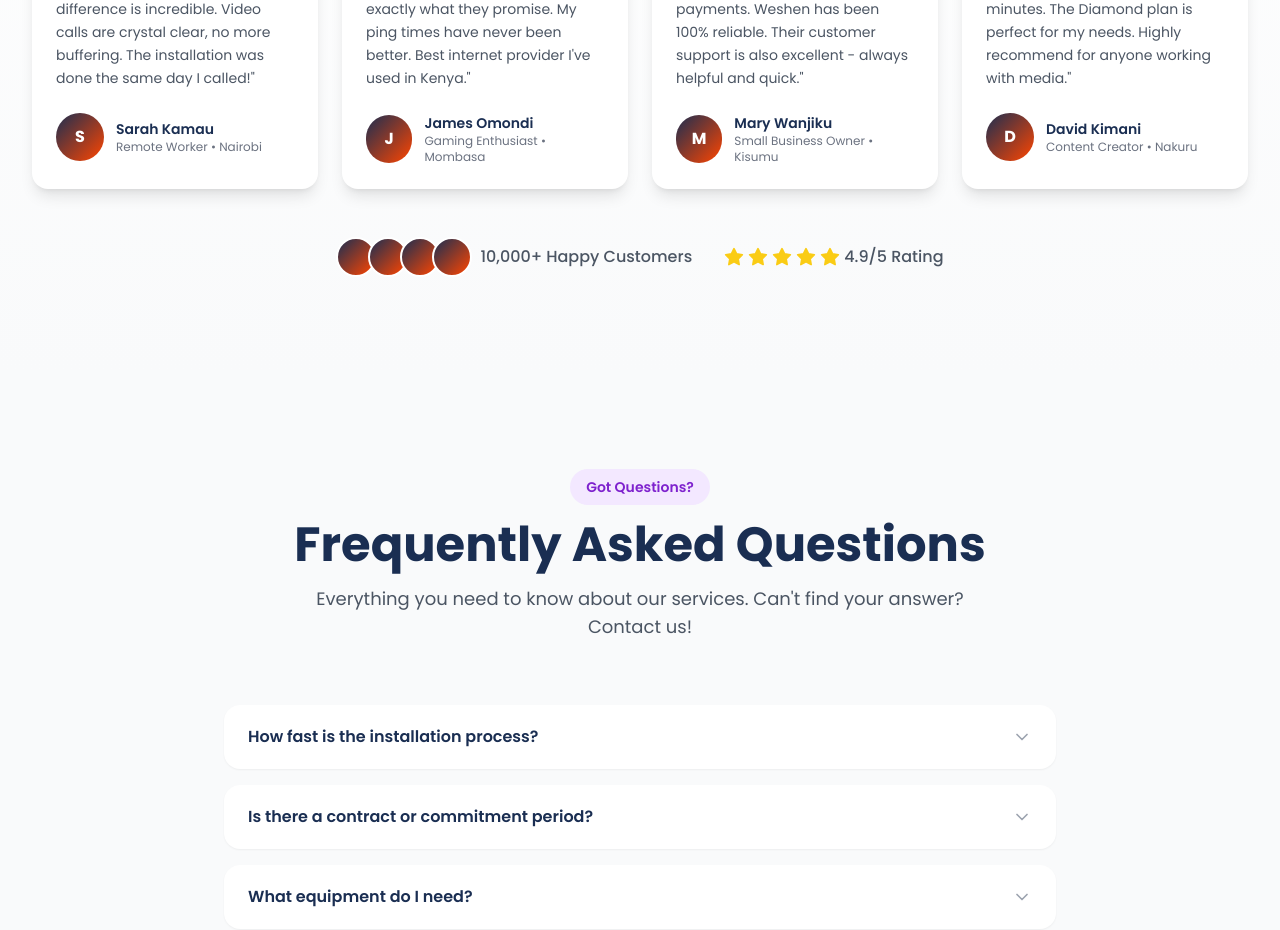
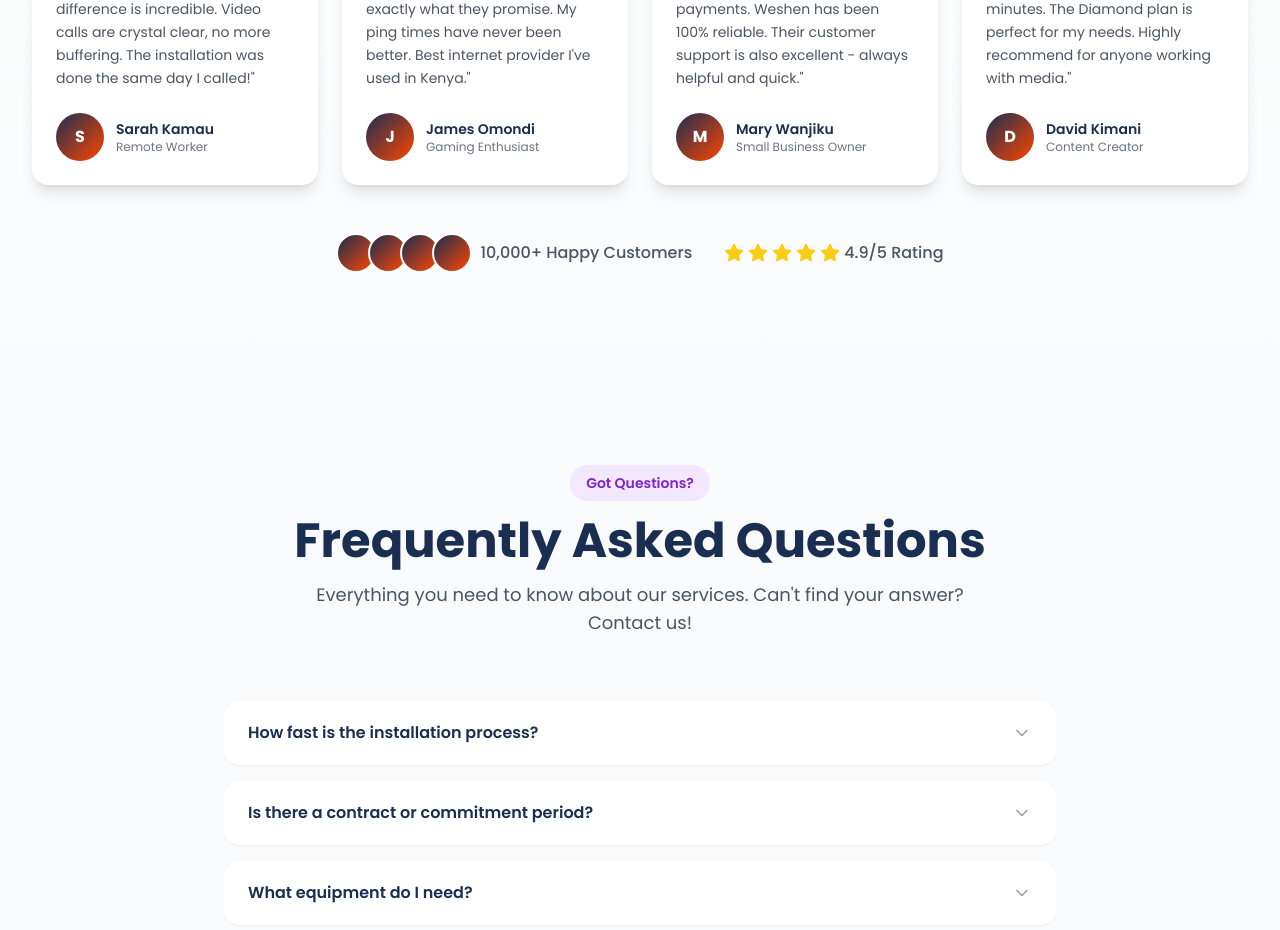
Before and after one commit to Weshen-Investments-Limited/Weshen-Data-Links, a React (Vite) app: page / in a window 1280 px wide. Shown: the part 5420-6350 px from the top of the page. Built offline with nearby package versions, Linux system fonts and the light colour scheme.

Commit message:
added weshen data links readme and testimonials

```diff
--- a/src/components/Testimonials.jsx
+++ b/src/components/Testimonials.jsx
@@ -3,28 +3,24 @@ import { Star, Quote } from 'lucide-react'
 const testimonials = [
   {
     name: 'Sarah Kamau',
-    location: 'Nairobi',
     role: 'Remote Worker',
     content: 'I switched to Weshen for my work-from-home setup and the difference is incredible. Video calls are crystal clear, no more buffering. The installation was done the same day I called!',
     rating: 5
   },
   {
     name: 'James Omondi',
-    location: 'Mombasa',
     role: 'Gaming Enthusiast',
     content: 'As a gamer, low latency is everything. Weshen delivers exactly what they promise. My ping times have never been better. Best internet provider I\'ve used in Kenya.',
     rating: 5
   },
   {
     name: 'Mary Wanjiku',
-    location: 'Kisumu',
     role: 'Small Business Owner',
     content: 'Running my cafe requires reliable internet for orders and payments. Weshen has been 100% reliable. Their customer support is also excellent - always helpful and quick.',
     rating: 5
   },
   {
     name: 'David Kimani',
-    location: 'Nakuru',
     role: 'Content Creator',
     content: 'Uploading large video files used to take hours. Now it\'s done in minutes. The Diamond plan is perfect for my needs. Highly recommend for anyone working with media.',
     rating: 5
@@ -72,7 +68,7 @@ export default function Testimonials() {
                 </div>
                 <div>
                   <div className="font-semibold text-primary text-sm">{testimonial.name}</div>
-                  <div className="text-gray-500 text-xs">{testimonial.role} • {testimonial.location}</div>
+                  <div className="text-gray-500 text-xs">{testimonial.role} </div>
                 </div>
               </div>
             </div>
```
Also changed, not shown: 1 other file (tests, documents, lock files or other folders).
